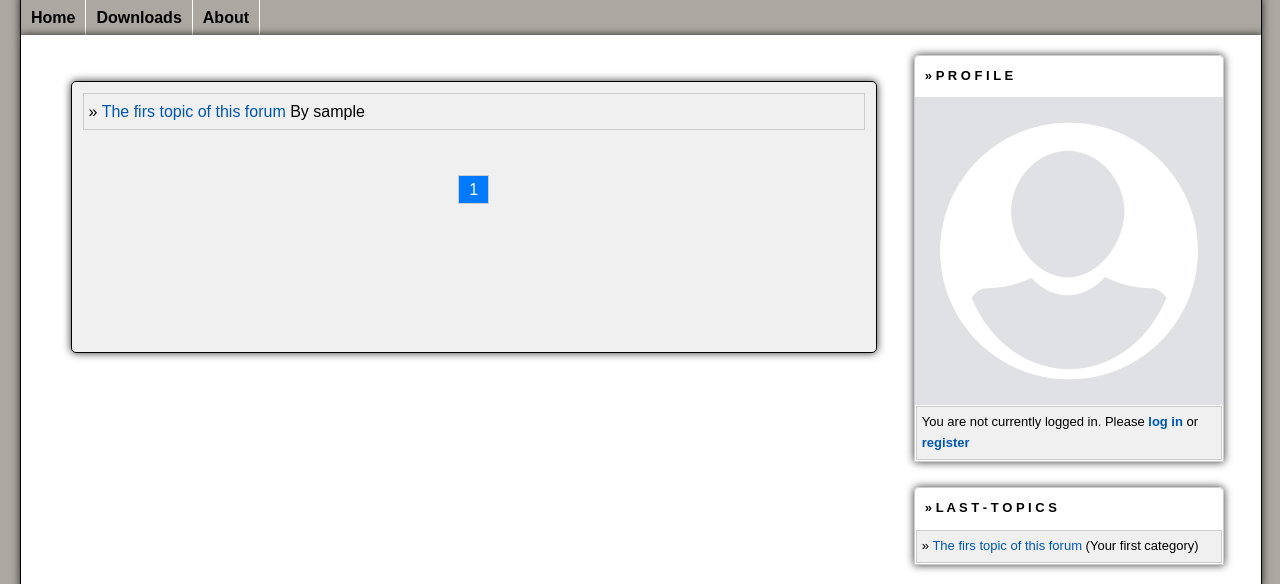
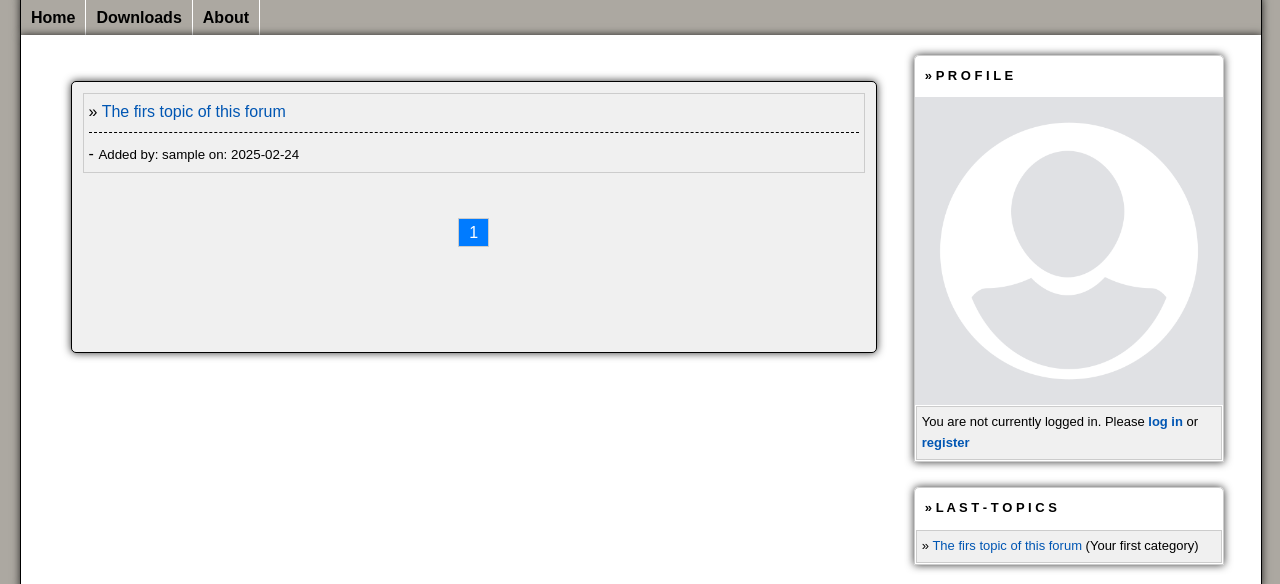
Before and after one commit to sonikblast88/SonikBB, a PHP site: page /topics.php?cat_id=1 in a window 1280 px wide. Shown: the part 160-744 px from the top of the page. Run offline with PHP 8.4, Linux system fonts and the light colour scheme; data comes from the database, SQL or seed files in the repository; tables that the repository leaves empty hold one stand-in row (values such as "Sample post"); a stand-in replaces the project's code that opens the database connection; some libraries are stand-ins or nearby versions.

Commit message:
Update topics.php

```diff
--- a/topics.php
+++ b/topics.php
@@ -70,10 +70,12 @@ while ($category = $categories->fetch(PDO::FETCH_ASSOC)) {
     <div id="topic">
         <?php while ($row = $topics->fetch(PDO::FETCH_ASSOC)): ?>
             <div id="list-topics">
-                » <a href="topic.php?topic_id=<?= $row['topic_id'] ?>"><?= htmlspecialchars($row['topic_name']) ?></a> By <?= htmlspecialchars($row['author_name']) ?>
+                » <a href="topic.php?topic_id=<?= $row['topic_id'] ?>"><?= htmlspecialchars($row['topic_name']) ?></a>
+				<hr style="border: none;border-bottom: dashed 1px #000000;">
+				- <small>Added by: <?= htmlspecialchars($row['author_name']) ?> on: <?= htmlspecialchars($row['date_added_topic']) ?></small>
 
 				<?php if ($is_admin): ?>
-				<hr style="border: none;border-bottom: dashed 1px #000000;">
+
                 <form method="GET" action="edit_topic.php" style="display:inline;">
                     <input type="hidden" name="topic_id" value="<?= $row['topic_id'] ?>">
                     <button type="submit">Edit</button>
```
